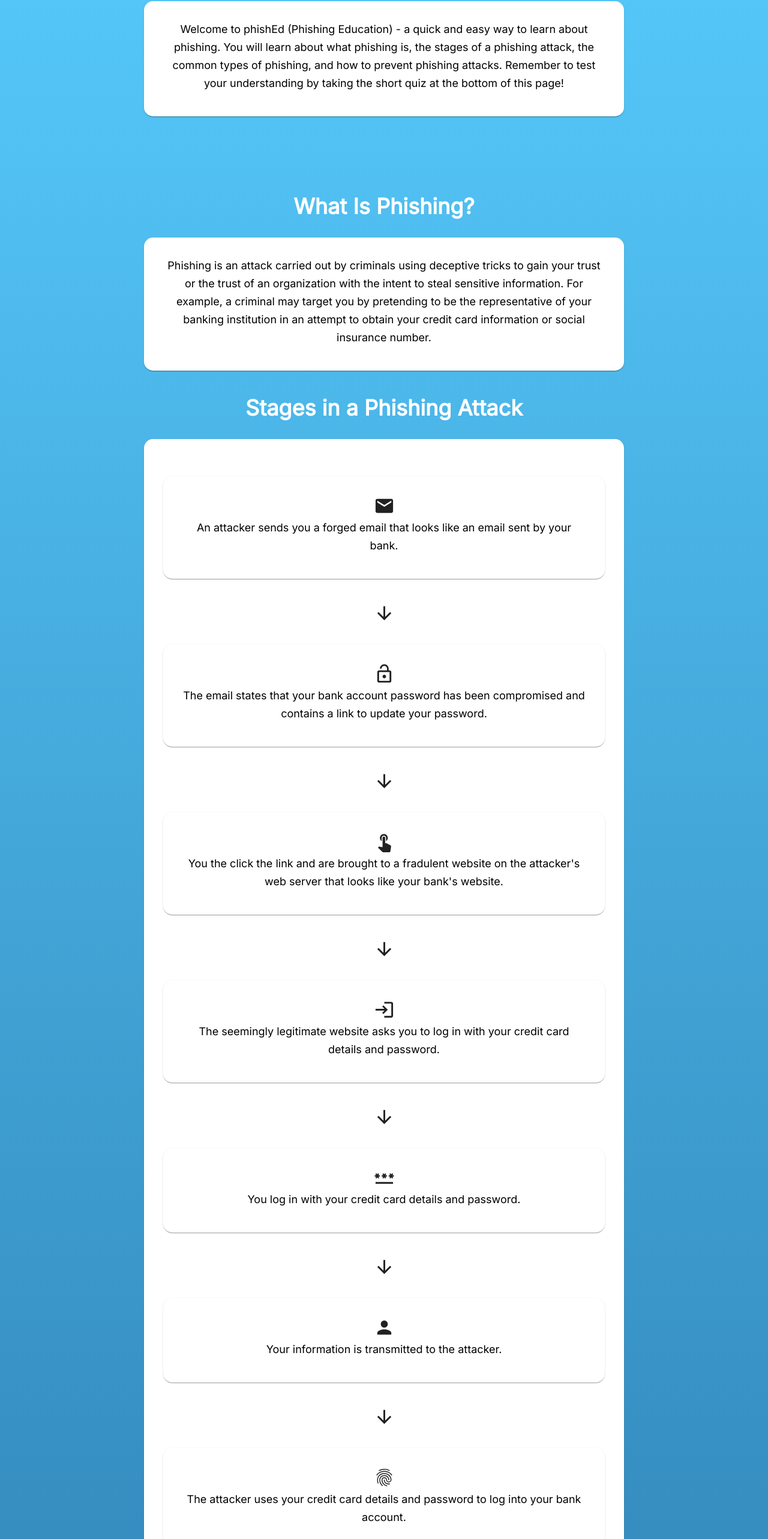
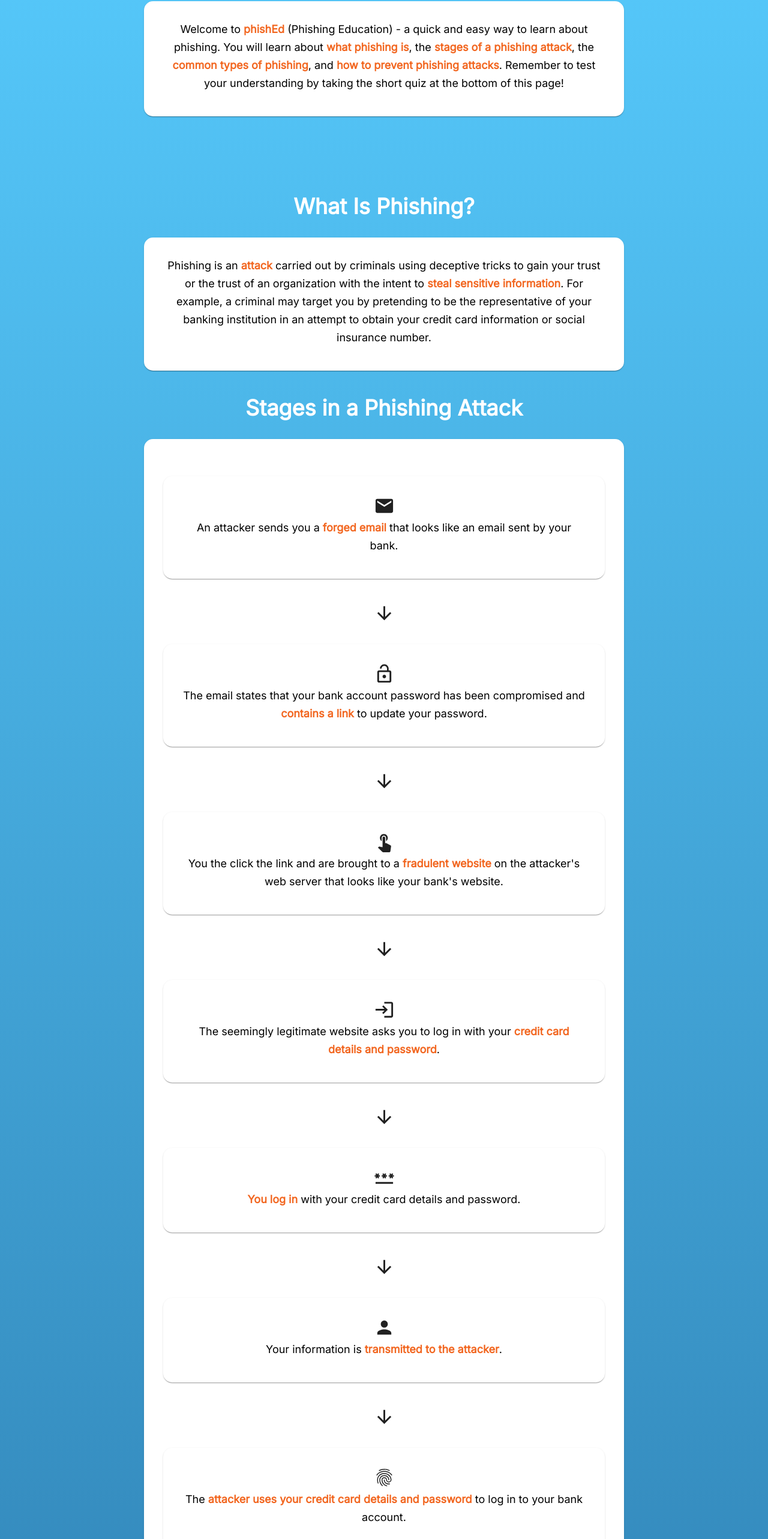
Before and after one commit to cameronoleary/phishEd, a React (Create React App) app: page / in a window 1280 px wide. Shown: the part 230-2796 px from the top of the page at 60% size. Built offline with nearby package versions, Linux system fonts and the light colour scheme.

Commit message:
added highlighting of relevant terms, removed next button from quiz

```diff
--- a/package.json
+++ b/package.json
@@ -15,6 +15,7 @@
     "clsx": "^1.1.1",
     "react": "^17.0.2",
     "react-dom": "^17.0.2",
+    "react-html-parser": "^2.0.2",
     "react-reveal": "^1.2.2",
     "react-router": "^6.0.2",
     "react-router-dom": "^5.3.0",
--- a/src/components/Infographic/Content/ContentBlock.jsx
+++ b/src/components/Infographic/Content/ContentBlock.jsx
@@ -2,6 +2,7 @@
 import React from 'react';
 import clsx from 'clsx';
 import Card from '@mui/material/Card';
+import ReactHtmlParser from 'react-html-parser';
 import { makeStyles } from '@material-ui/styles';
 import CardContent from '@mui/material/CardContent';
 
@@ -58,7 +59,11 @@ const ContentBlock = ({
             >
                 <CardContent>
                     {icon && <div>{icon}</div>}
-                    {text && <span className={classes.text}>{text}</span>}
+                    {text && (
+                        <span className={classes.text}>
+                            {ReactHtmlParser(text)}
+                        </span>
+                    )}
                     {list && <List {...list} />}
                     {children}
                     {sources && (
--- a/src/components/Infographic/List/ListItem.jsx
+++ b/src/components/Infographic/List/ListItem.jsx
@@ -1,5 +1,6 @@
 // External
 import React from 'react';
+import ReactHtmlParser from 'react-html-parser';
 import { makeStyles } from '@material-ui/styles';
 
 // Internal
@@ -28,7 +29,7 @@ const ListItem = ({ name, description, sources }) => {
             {sources && <Sources sources={sources} />}
         </div>
     ) : (
-        name
+        ReactHtmlParser(name)
     );
 };
 
--- a/src/copy.js
+++ b/src/copy.js
@@ -11,42 +11,42 @@ export default {
     },
     landingPage: {
         header: {
-            about: 'Welcome to phishEd (Phishing Education) - a quick and easy way to learn about phishing. You will learn about what phishing is, the stages of a phishing attack, the common types of phishing, and how to prevent phishing attacks. Remember to test your understanding by taking the short quiz at the bottom of this page!',
+            about: 'Welcome to <b style="color: #F26721">phishEd</b> (Phishing Education) - a quick and easy way to learn about phishing. You will learn about <b style="color: #F26721">what phishing is</b>, the <b style="color: #F26721">stages of a phishing attack</b>, the <b style="color: #F26721">common types of phishing</b>, and <b style="color: #F26721">how to prevent phishing attacks</b>. Remember to test your understanding by taking the short quiz at the bottom of this page!',
         },
         content: {
             whatIsPhishing: {
                 header: 'What Is Phishing?',
-                text: 'Phishing is an attack carried out by criminals using deceptive tricks to gain your trust or the trust of an organization with the intent to steal sensitive information. For example, a criminal may target you by pretending to be the representative of your banking institution in an attempt to obtain your credit card information or social insurance number.',
+                text: 'Phishing is an <b style="color: #F26721">attack</b> carried out by criminals using deceptive tricks to gain your trust or the trust of an organization with the intent to <b style="color: #F26721">steal sensitive information</b>. For example, a criminal may target you by pretending to be the representative of your banking institution in an attempt to obtain your credit card information or social insurance number.',
             },
             stagesInAPhishingAttack: {
                 header: 'Stages in a Phishing Attack',
                 stages: [
                     {
-                        text: 'An attacker sends you a forged email that looks like an email sent by your bank.',
+                        text: 'An attacker sends you a <b style="color: #F26721">forged email</b> that looks like an email sent by your bank.',
                     },
                     {
-                        text: 'The email states that your bank account password has been compromised and contains a link to update your password.',
+                        text: 'The email states that your bank account password has been compromised and <b style="color: #F26721">contains a link</b> to update your password.',
                     },
                     {
-                        text: "You the click the link and are brought to a fradulent website on the attacker's web server that looks like your bank's website.",
+                        text: "You the click the link and are brought to a <b style='color: #F26721'>fradulent website</b> on the attacker's web server that looks like your bank's website.",
                     },
                     {
-                        text: 'The seemingly legitimate website asks you to log in with your credit card details and password.',
+                        text: 'The seemingly legitimate website asks you to log in with your <b style="color: #F26721">credit card details and password</b>.',
                     },
                     {
-                        text: 'You log in with your credit card details and password.',
+                        text: '<b style="color: #F26721">You log in</b> with your credit card details and password.',
                     },
                     {
-                        text: 'Your information is transmitted to the attacker.',
+                        text: 'Your information is <b style="color: #F26721">transmitted to the attacker</b>.',
                     },
                     {
-                        text: 'The attacker uses your credit card details and password to log into your bank account.',
+                        text: 'The <b style="color: #F26721">attacker uses your credit card details and password</b> to log in to your bank account.',
                     },
                     {
-                        text: 'The attacker sends themself money from your account via e-transfer.',
+                        text: 'The attacker <b style="color: #F26721">sends themself money</b> from your account via e-transfer.',
                     },
                     {
-                        text: 'Your money is taken by fraud.',
+                        text: 'Your money is taken by <b style="color: #F26721">fraud</b>.',
                     },
                 ],
                 sources: {
@@ -223,7 +223,7 @@ export default {
             facts: [
                 {
                     header: '90%',
-                    text: 'of data breaches are caused by phishing attacks.',
+                    text: 'of <b style="color: #F26721">data breaches</b> are caused by phishing attacks.',
                     sources: {
                         sourceContent: [
                             {
@@ -235,7 +235,7 @@ export default {
                 },
                 {
                     header: '667%',
-                    text: 'increase in spear phishing attacks since the end of February 2021.',
+                    text: 'increase in <b style="color: #F26721">spear phishing attacks</b> since the end of February 2021.',
                     sources: {
                         sourceContent: [
                             {
@@ -247,7 +247,7 @@ export default {
                 },
                 {
                     header: '$17,700',
-                    text: 'per minute lost by businesses due to phishing attacks.',
+                    text: 'per minute <b style="color: #F26721">lost by businesses</b> due to phishing attacks.',
                     sources: {
                         sourceContent: [
                             {
@@ -263,17 +263,23 @@ export default {
                 text: 'It is important to be aware of how you can keep your data safe from phishing attacks. The Canadian Centre for Cyber Security (CCCS) identifies several ways to protect yourself from becoming a victim of a phishing attack:',
                 list: {
                     items: [
-                        { name: 'Filter spam emails' },
-                        { name: 'Verify links before clicking them' },
-                        { name: 'Do not open suspicious attachments' },
                         {
-                            name: 'Keep up-to-date with software updates and security patches',
+                            name: '<b style="color: #F26721">Filter</b> spam emails',
                         },
                         {
-                            name: 'Avoid sending sensitive information (e.g., passwords) over email or text',
+                            name: '<b style="color: #F26721">Verify links</b> before clicking them',
                         },
                         {
-                            name: 'Use anti-phishing software that aligns with the Domain-based Message, Authentication, and Conformance (DMARC) policy',
+                            name: 'Do not open <b style="color: #F26721">suspicious attachments</b>',
+                        },
+                        {
+                            name: 'Keep up-to-date with <b style="color: #F26721">software updates</b> and <b style="color: #F26721">security patches</b>',
+                        },
+                        {
+                            name: 'Avoid sending <b style="color: #F26721">sensitive information</b> (e.g., passwords) over email or text',
+                        },
+                        {
+                            name: 'Use <b style="color: #F26721">anti-phishing software</b> that aligns with the Domain-based Message, Authentication, and Conformance (DMARC) policy',
                         },
                     ],
                 },
@@ -299,25 +305,25 @@ export default {
         list: {
             items: [
                 {
-                    name: "Sender's email domain is suspicious (e.g., public email domain such as gmail)",
+                    name: "Sender's <b style='color: #F26721'>email domain</b> is suspicious (e.g., public email domain such as gmail)",
                 },
                 {
-                    name: 'Misspelling within body of email (i.e., poorly written)',
+                    name: '<b style="color: #F26721">Misspelling</b> within body of email',
                 },
                 {
-                    name: 'Suspicious attachments',
+                    name: 'Suspicious <b style="color: #F26721">attachments</b>',
                 },
                 {
-                    name: 'External links',
+                    name: 'External <b style="color: #F26721">links</b>',
                 },
                 {
-                    name: 'Uses logo and signature from a trusted company',
+                    name: 'Uses <b style="color: #F26721">logo</b> and <b style="color: #F26721">signature</b> from a trusted company',
                 },
                 {
-                    name: 'Generic greeting (e.g., Hello, Dear user, etc.)',
+                    name: 'Has a <b style="color: #F26721">generic greeting</b> (e.g., Hello, Dear user, etc.)',
                 },
                 {
-                    name: 'Email expresses a sense of urgency',
+                    name: 'Email expresses a <b style="color: #F26721">sense of urgency</b>',
                 },
             ],
         },
```
Also changed, not shown: src/components/Quiz/Quiz.jsx (+1 -14 lines), 1 other file (tests, documents, lock files or other folders).
